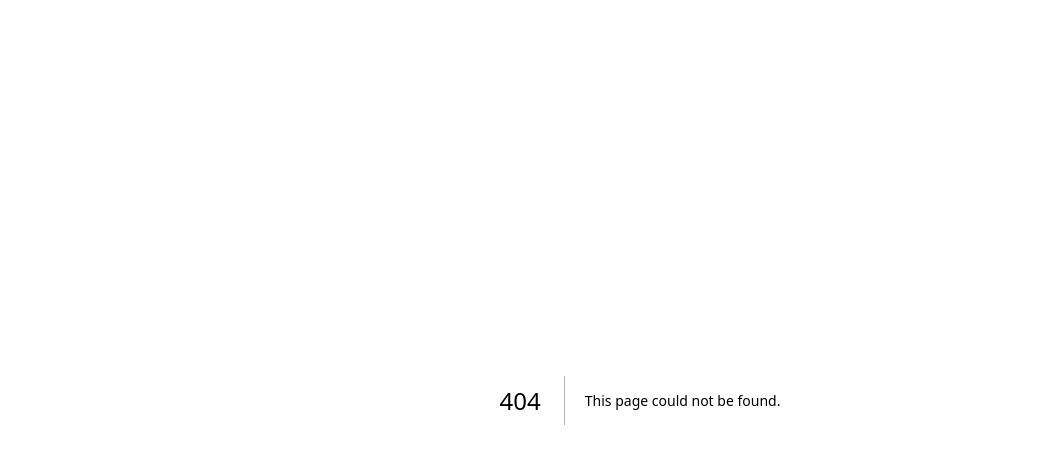
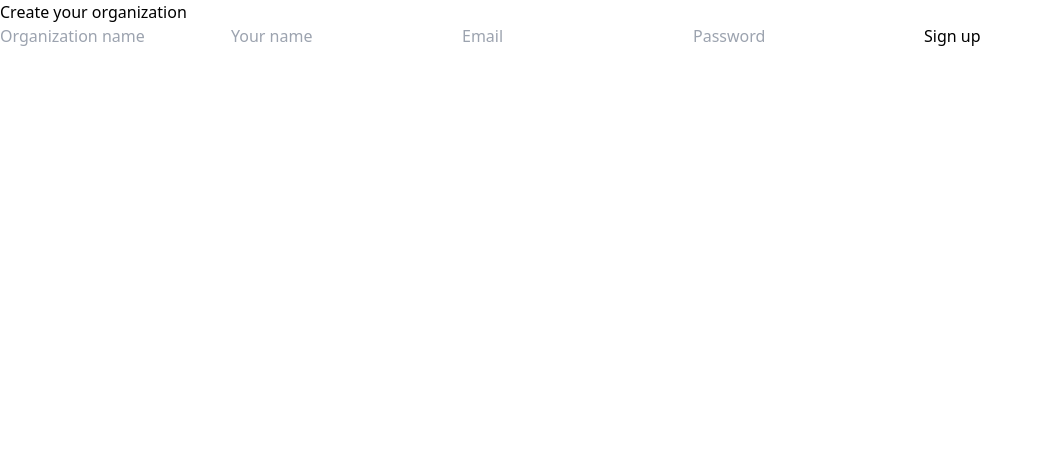
Before and after one commit to achotirat/maintenance-system, a Next.js app: page /signup in a window 1280 px wide. Before the commit this address had no page. Shown: the top 464 px of the page, without its empty margins (0-1042 px from the left). Built offline with nearby package versions, Linux system fonts and the light colour scheme.

Commit message:
feat: add signup and login pages

```diff
--- /dev/null
+++ b/app/(auth)/login/page.tsx
@@ -0,0 +1,21 @@
+import { signIn } from '@/lib/auth'
+
+export default function LoginPage() {
+  async function loginAction(formData: FormData) {
+    'use server'
+    await signIn('credentials', {
+      email: formData.get('email'),
+      password: formData.get('password'),
+      redirectTo: '/dashboard',
+    })
+  }
+
+  return (
+    <form action={loginAction}>
+      <h1>Log in</h1>
+      <input name="email" type="email" placeholder="Email" required />
+      <input name="password" type="password" placeholder="Password" required />
+      <button type="submit">Log in</button>
+    </form>
+  )
+}
--- /dev/null
+++ b/app/(auth)/signup/actions.ts
@@ -0,0 +1,18 @@
+'use server'
+
+import { redirect } from 'next/navigation'
+import { createOrganizationWithOwner } from '@/lib/services/organizations'
+
+export async function signupAction(formData: FormData) {
+  const organizationName = String(formData.get('organizationName') ?? '')
+  const ownerName = String(formData.get('ownerName') ?? '')
+  const ownerEmail = String(formData.get('ownerEmail') ?? '')
+  const ownerPassword = String(formData.get('ownerPassword') ?? '')
+
+  if (!organizationName || !ownerName || !ownerEmail || !ownerPassword) {
+    throw new Error('All fields are required')
+  }
+
+  await createOrganizationWithOwner({ organizationName, ownerEmail, ownerPassword, ownerName })
+  redirect('/login')
+}
--- /dev/null
+++ b/app/(auth)/signup/page.tsx
@@ -0,0 +1,14 @@
+import { signupAction } from './actions'
+
+export default function SignupPage() {
+  return (
+    <form action={signupAction}>
+      <h1>Create your organization</h1>
+      <input name="organizationName" placeholder="Organization name" required />
+      <input name="ownerName" placeholder="Your name" required />
+      <input name="ownerEmail" type="email" placeholder="Email" required />
+      <input name="ownerPassword" type="password" placeholder="Password" required minLength={8} />
+      <button type="submit">Sign up</button>
+    </form>
+  )
+}
```
